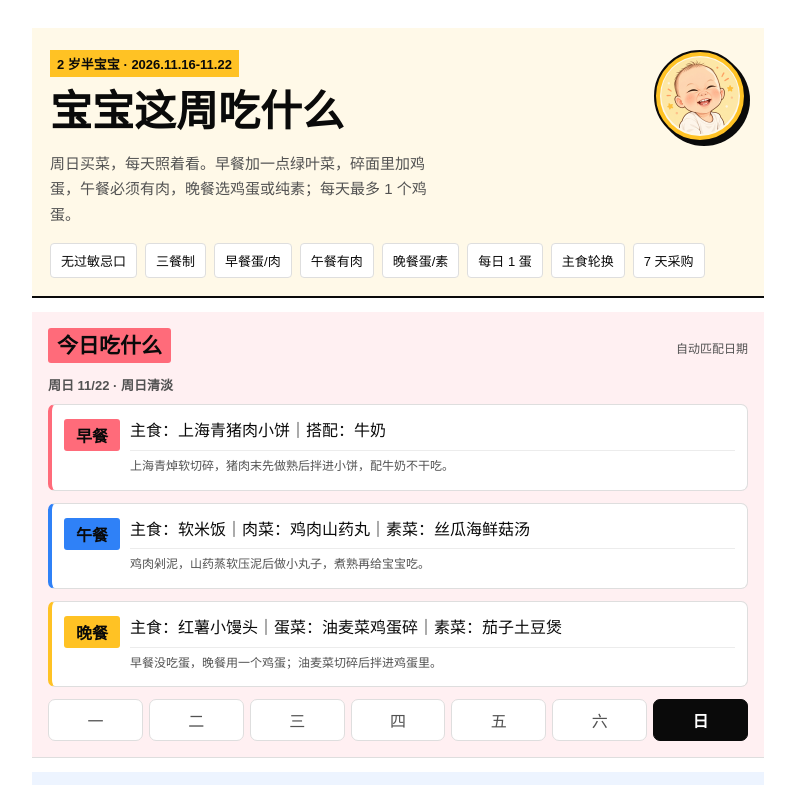
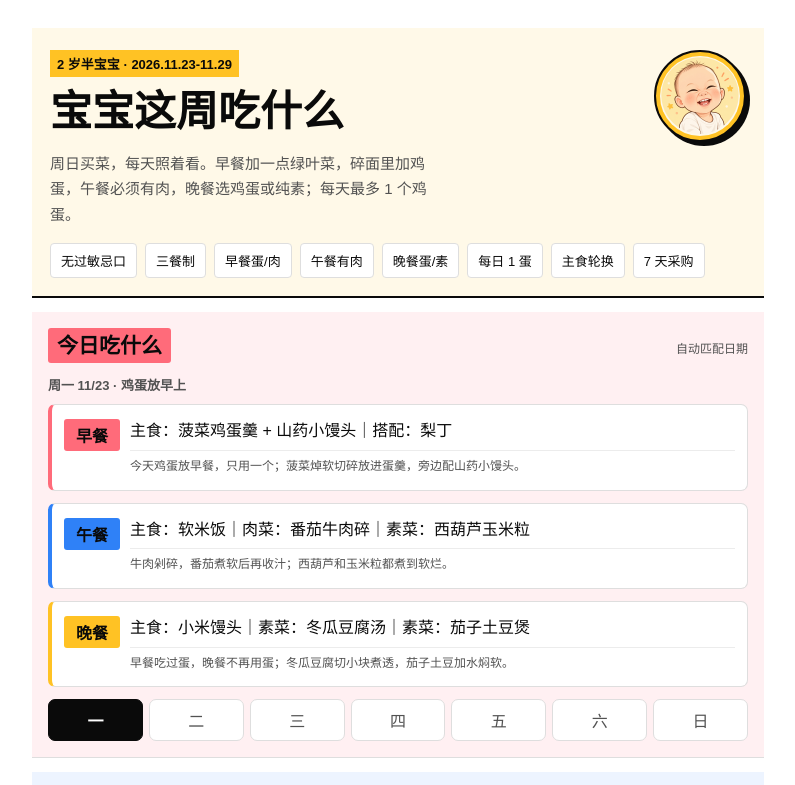
Before and after one commit to ynandyn3/-.skill, a plain HTML site: page docs/baby-menu/index.html in a window 1280 px wide. Shown: the top 785 px of the page, without its empty margins (242-1037 px from the left). Drawn offline with Linux system fonts and the light colour scheme.

Commit message:
Update baby menu

```diff
--- a/docs/baby-menu/index.html
+++ b/docs/baby-menu/index.html
@@ -555,7 +555,7 @@
     <section class="hero">
       <div class="hero-inner">
         <div class="hero-copy">
-          <p class="kicker">2 岁半宝宝 · 2026.11.16-11.22</p>
+          <p class="kicker">2 岁半宝宝 · 2026.11.23-11.29</p>
           <h1>宝宝这周吃什么</h1>
           <p class="sub">周日买菜，每天照着看。早餐加一点绿叶菜，碎面里加鸡蛋，午餐必须有肉，晚餐选鸡蛋或纯素；每天最多 1 个鸡蛋。</p>
         </div>
@@ -637,12 +637,12 @@
   <div class="toast" id="toast">已复制</div>
 
   <script>
-    const weekStart = new Date("2026-11-16T00:00:00+08:00");
+    const weekStart = new Date("2026-11-23T00:00:00+08:00");
 
     const days = [
           {
                 "name": "周一",
-                "date": "11/16",
+                "date": "11/23",
                 "focus": "鸡蛋放早上",
                 "meals": {
                       "breakfast": "主食：菠菜鸡蛋羹 + 山药小馒头｜搭配：梨丁",
@@ -657,7 +657,7 @@
           },
           {
                 "name": "周二",
-                "date": "11/17",
+                "date": "11/24",
                 "focus": "馄饨配地瓜",
                 "meals": {
                       "breakfast": "主食：小白菜虾仁小馄饨｜搭配：蒸地瓜",
@@ -672,7 +672,7 @@
           },
           {
                 "name": "周三",
-                "date": "11/18",
+                "date": "11/25",
                 "focus": "鸡蛋面配水果",
                 "meals": {
                       "breakfast": "主食：油麦菜香菇鸡蛋碎面｜搭配：苹果片",
@@ -687,7 +687,7 @@
           },
           {
                 "name": "周四",
-                "date": "11/19",
+                "date": "11/26",
                 "focus": "包子配牛奶",
                 "meals": {
                       "breakfast": "主食：菜心牛肉小包子｜搭配：牛奶",
@@ -702,7 +702,7 @@
           },
           {
                 "name": "周五",
-                "date": "11/20",
+                "date": "11/27",
                 "focus": "鸡蛋饼配粥",
                 "meals": {
                       "breakfast": "主食：生菜鸡蛋饼｜搭配：小米粥",
@@ -717,7 +717,7 @@
           },
           {
                 "name": "周六",
-                "date": "11/21",
+                "date": "11/28",
                 "focus": "馄饨配紫薯",
                 "meals": {
                       "breakfast": "主食：西兰花虾仁小馄饨｜搭配：蒸紫薯",
@@ -732,7 +732,7 @@
           },
           {
                 "name": "周日",
-                "date": "11/22",
+                "date": "11/29",
                 "focus": "周日清淡",
                 "meals": {
                       "breakfast": "主食：上海青猪肉小饼｜搭配：牛奶",
```
